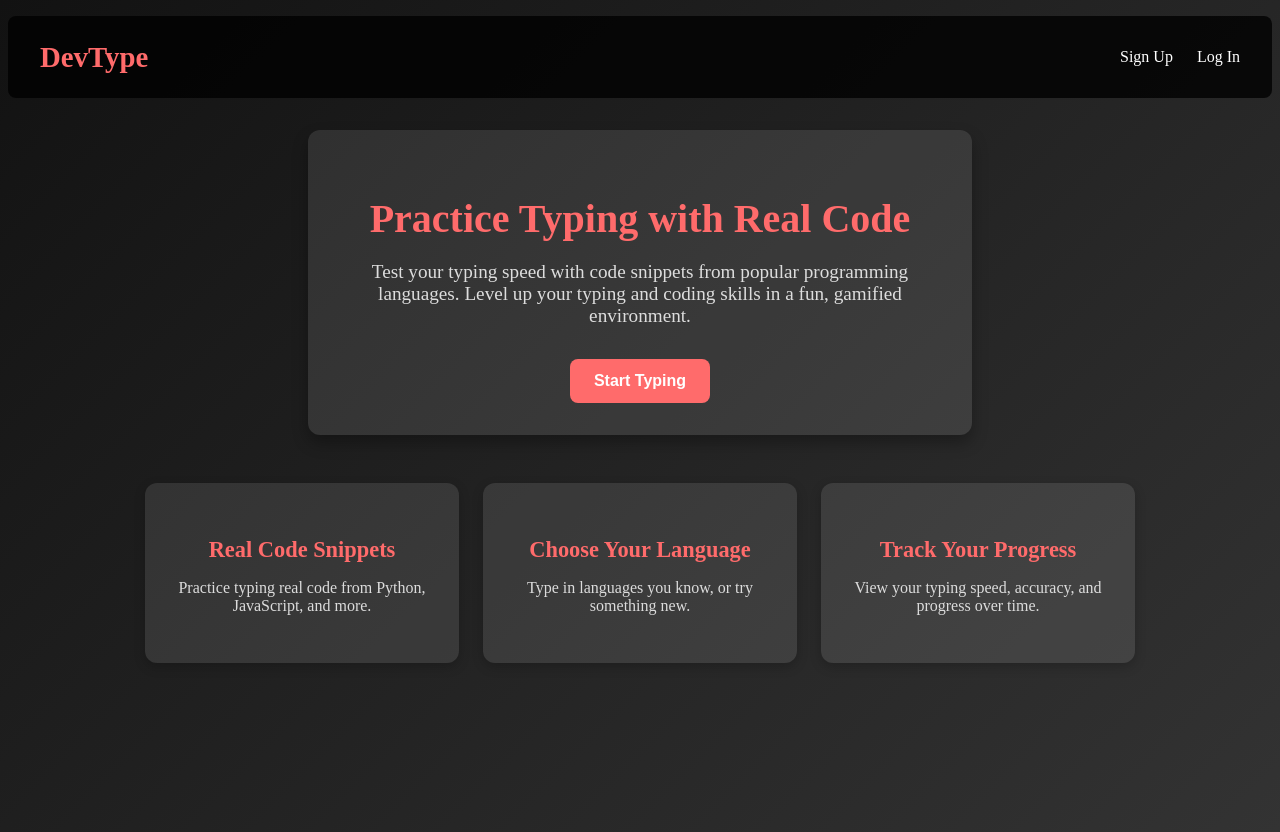
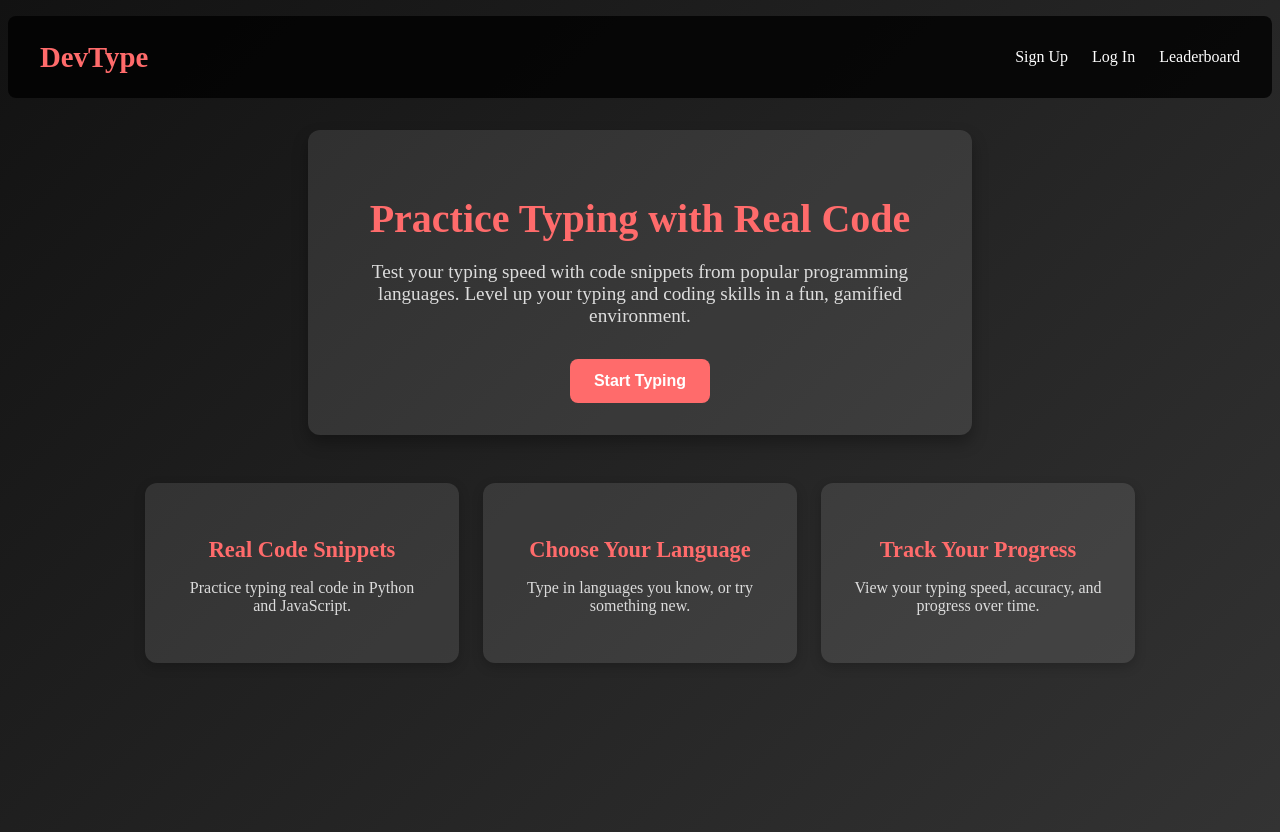
Before and after one commit to ktarafder/devtype, an Angular app: page / in a window 1280 px wide. Built offline with nearby package versions, Linux system fonts and the light colour scheme.

Commit message:
restart session bug fix, link updates, and 🏆

```diff
--- a/src/app/game/game.component.html
+++ b/src/app/game/game.component.html
@@ -3,8 +3,7 @@
     <a href="#" style="text-decoration: none;"><div class="logo">DevType</div></a>
     <ul class="nav-links">
       <li><a href="#">Home</a></li>
-      <li><a href="#">Leaderboard</a></li>
-      <li><a href="#">Sign Out</a></li>
+      <li><a href="/leaderboard">Leaderboard</a></li>
     </ul>
   </nav>
 
@@ -54,6 +53,6 @@
     <p>Overall Accuracy: {{ calculateAccuracy().toFixed(2) }}%</p>
     <p>Overall Speed: {{ calculateSpeed().toFixed(2) }} characters per minute</p>
     <p>Total Score: {{ calculateTotalScore() }}</p>
-    <button (click)="ngOnInit()">Restart Session</button>
+    <button (click)="restartSession()">Restart Session</button>
   </div>
 </div>
--- a/src/app/game/game.component.ts
+++ b/src/app/game/game.component.ts
@@ -2,6 +2,8 @@ import { Component, Inject, OnInit, PLATFORM_ID } from '@angular/core';
 import { CommonModule } from '@angular/common';
 import { HttpClient } from '@angular/common/http';
 import { isPlatformBrowser } from '@angular/common';
+import { inject } from '@angular/core';
+import { Router } from '@angular/router';
 
 @Component({
   selector: 'app-game',
@@ -36,6 +38,8 @@ export class GameComponent implements OnInit {
     @Inject(PLATFORM_ID) private platformId: Object,
     private http: HttpClient
   ) {}
+
+  private router = inject(Router);
 
   ngOnInit(): void {
     if (isPlatformBrowser(this.platformId) && this.difficultySelected) {
@@ -235,4 +239,8 @@ export class GameComponent implements OnInit {
     this.totalScore = this.calculateTotalScore(); // Call and assign the total score
   this.sendTotalScore();
   }
+
+  restartSession() {
+    this.router.navigate(['/']);
+  }
 }
--- a/src/app/home/home.component.html
+++ b/src/app/home/home.component.html
@@ -7,6 +7,7 @@
       <li *ngIf="isLoggedIn">
         <a (click)="openAccountDetails()" style="cursor: pointer;">Welcome, {{ userFirstName }}!</a>
       </li>
+      <li><a href="/leaderboard">Leaderboard</a></li>
       <button *ngIf="isLoggedIn" (click)="logout()">
         <li>Log Out</li>
       </button>
@@ -29,7 +30,7 @@
     <section class="features">
       <div class="feature-card">
         <h3>Real Code Snippets</h3>
-        <p>Practice typing real code from Python, JavaScript, and more.</p>
+        <p>Practice typing real code in Python and JavaScript.</p>
       </div>
       <div class="feature-card">
         <h3>Choose Your Language</h3>
--- a/src/app/leaderboard/leaderboard.component.html
+++ b/src/app/leaderboard/leaderboard.component.html
@@ -1,18 +1,17 @@
 <div class="home-container">
   <!-- Navbar -->
   <div class="navbar">
-    <div class="logo">Leaderboard</div>
+    <div class="logo">DevType</div>
     <ul class="nav-links">
       <li><a href="#">Home</a></li>
       <li><a href="#">About</a></li>
-      <li><a href="#">Contact</a></li>
     </ul>
   </div>
 
   <!-- Hero Section -->
   <div class="hero">
     <div class="hero-content">
-      <h1>Top Performers</h1>
+      <h1>🏆 Top Performers 🏆</h1>
       <p>Recognizing the best contributors and their achievements.</p>
     </div>
   </div>
```
